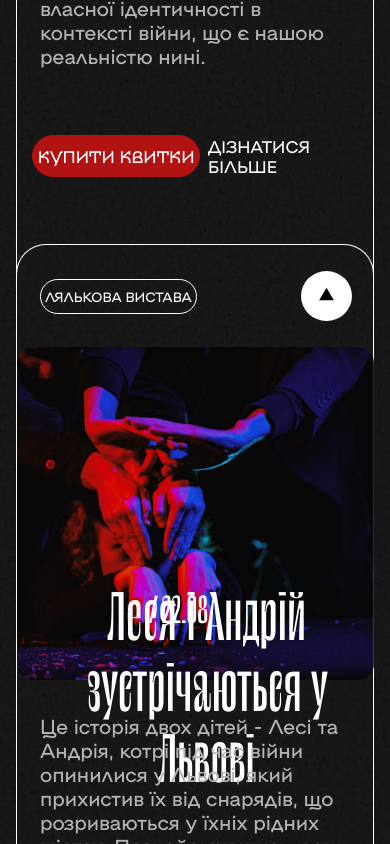
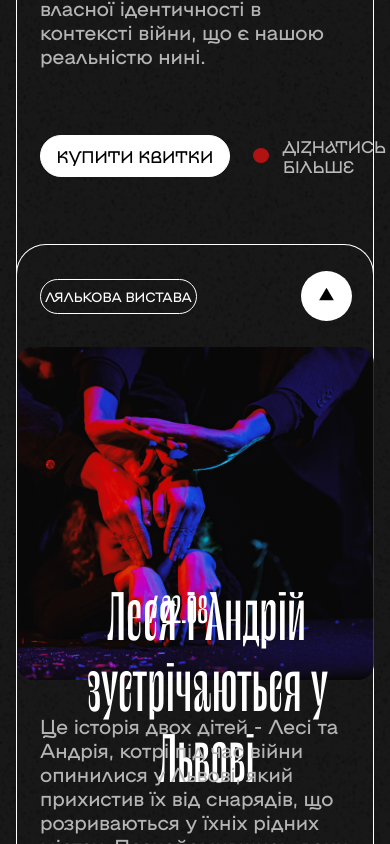
Before and after one commit to okuruchimas/Vatra-Frontend, a Next.js app: page / in a window 390 px wide. Shown: the part 3180-4024 px from the top of the page. Built offline with nearby package versions, Linux system fonts and the light colour scheme.

Commit message:
added mobile dimensions to buttons

```diff
--- a/components /TheaterPoster/Performance/PerormanceInfo.tsx
+++ b/components /TheaterPoster/Performance/PerormanceInfo.tsx
@@ -17,7 +17,10 @@ const PerformanceInfo = ({ title, description, link }: Props) => {
       <Description>{description}</Description>
       <BuyWrap>
         <Button text={"купити квитки"} />
-        <Details onClick={() => push(link)}>Дізнатися більше</Details>
+        <Details onClick={() => push(link)}>
+          <Dot src="/icons/arrows/redDot.svg" />
+          Дізнатись більше
+        </Details>
       </BuyWrap>
     </InfoBlock>
   );
@@ -71,18 +74,39 @@ const BuyWrap = styled.div`
   align-items: center;
   margin-top: 4vh;
   width: 100%;
+  @media (max-width: 960px) {
+    padding: 0 2vw;
+    justify-content: space-between;
+  }
 `;
 
 const Details = styled.span`
-  font-family: "namu-1750";
-  margin-left: 2vw;
+  font-family: "namu-1400";
+  margin-left: 2.4vw;
+  color: #bbbaba;
   font-size: 2vh;
   background: inherit;
   text-transform: uppercase;
   border-radius: 24px;
-
+  width: 36%;
+  display: flex;
+  align-items: center;
   cursor: pointer;
+  @media (max-width: 960px) {
+    margin-left: 6vw;
+    margin-right: auto;
+  }
   &:hover {
     opacity: 0.8;
   }
 `;
+const Dot = styled.img`
+  height: 1vw;
+  width: 1vw;
+  margin-right: 1vw;
+  @media (max-width: 960px) {
+    height: 4vw;
+    width: 4vw;
+    margin-right: 3.6vw;
+  }
+`;
--- a/components /layout/Button/index.tsx
+++ b/components /layout/Button/index.tsx
@@ -19,16 +19,19 @@ const Wrap = styled.div`
   width: 12vw;
   height: 5vh;
   padding: 0 1.2vw;
-  color: #fff;
+  color: #000;
   font-size: 2vh;
-  background: #b11212;
+  background: #fff;
   text-transform: uppercase;
   border-radius: 24px;
   cursor: pointer;
-  border: 1px solid #b11212;
+  border: 1px solid #fff;
   &:hover {
     background: inherit;
     color: #fff;
     border: 1px solid #fff;
   }
+  @media (max-width: 960px) {
+    padding: 0 4vw;
+  }
 `;
```
Also changed, not shown: public/icons/arrows/redDot.svg (added).
